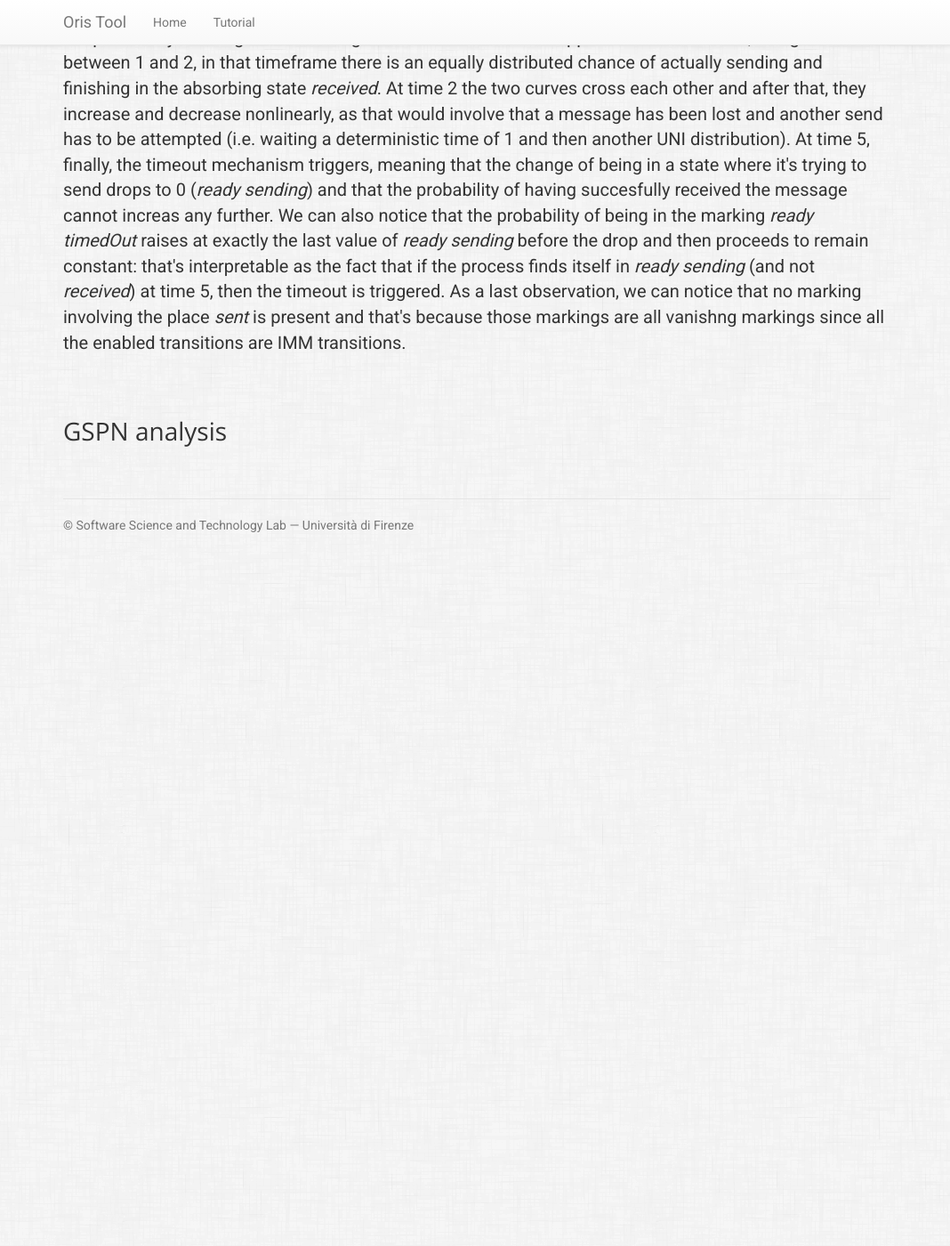
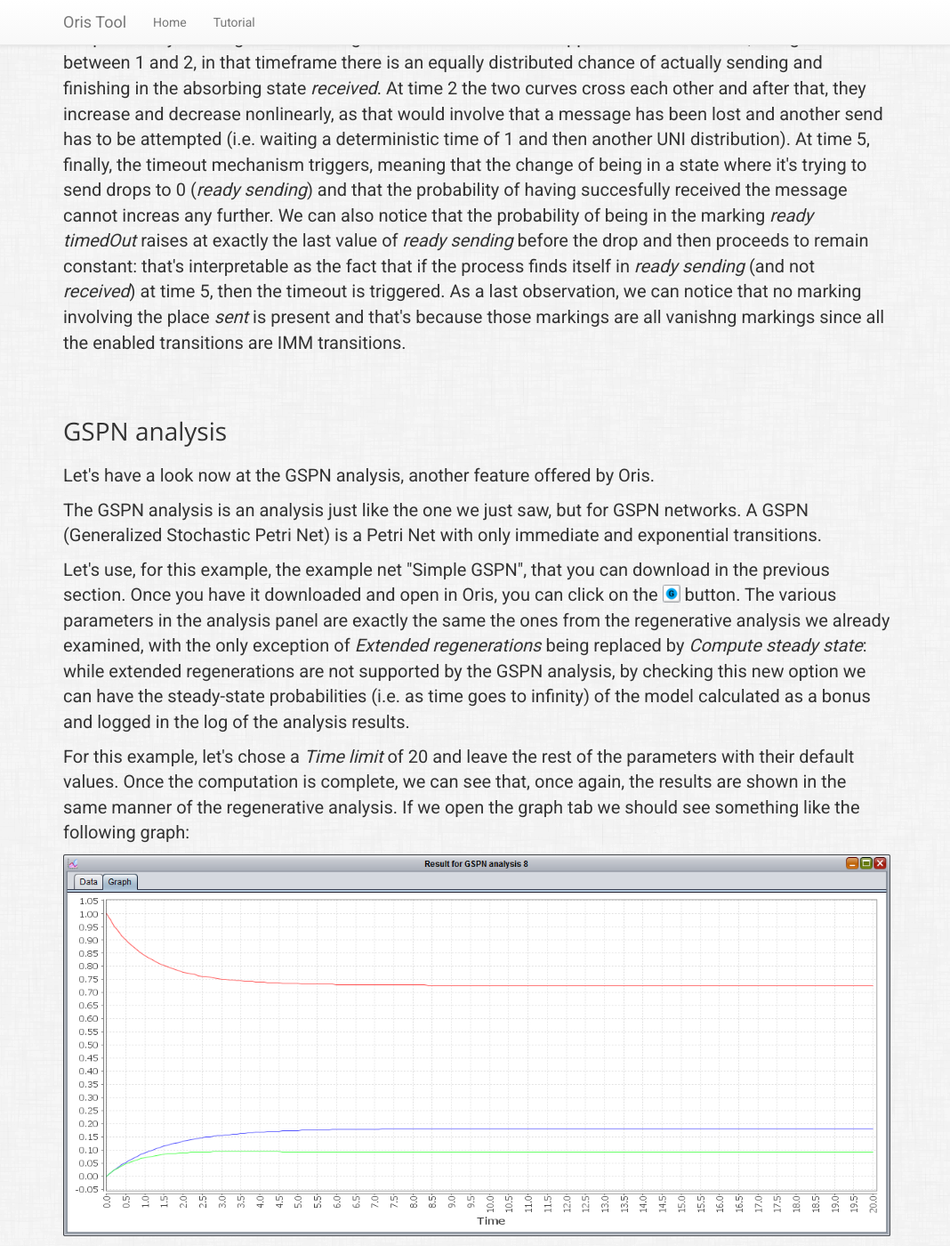
Before and after one commit to oris-tool/oris-tool.github.io, a Jekyll site: the page built from tutorial.html, in a window 1280 px wide and 1400 px high, scrolled down 9267 px. Shown: the whole window at 89% size, without its empty margins (104-1172 px from the left). Built offline with Jekyll 4.4.1, drawn with Linux system fonts in a browser that asks for light colours; before the commit the page ends 9897 px from its top, so only the background shows below that; some of the changed text lies outside the part shown.

Commit message:
Finished GSPN analysis

```diff
--- a/css/oris.sass
+++ b/css/oris.sass
@@ -180,7 +180,8 @@ div.pn-example-row
         background: #3487f7
         color: #fff
         margin-top: 100px
-        padding: 5px
+        padding-top: 5px
+        padding-bottom: 5px
         small
           color: #fff
       p
--- a/tutorial.html
+++ b/tutorial.html
@@ -135,4 +135,10 @@ title: Oris Tool's tutorials and examples
 
 <div class="row section features">
   <h4>GSPN analysis</h4>
+  <p>Let's have a look now at the GSPN analysis, another feature offered by Oris.</p>
+  <p>The GSPN analysis is an analysis just like the one we just saw, but for GSPN networks. A GSPN (Generalized Stochastic Petri Net) is a Petri Net with only immediate and exponential transitions.</p>
+  <p>Let's use, for this example, the example net "Simple GSPN", that you can download in the previous section. Once you have it downloaded and open in Oris, you can click on the <img class="toolbar-btn" src="images/tutorial/gspn_analysis_btn.png"> button. The various parameters in the analysis panel are exactly the same the ones from the regenerative analysis we already examined, with the only exception of <i>Extended regenerations</i> being replaced by <i>Compute steady state</i>: while extended regenerations are not supported by the GSPN analysis, by checking this new option we can have the steady-state probabilities (i.e. as time goes to infinity) of the model calculated as a bonus and logged in the log of the analysis results.</p>
+  <p>For this example, let's chose a <i>Time limit</i> of 20 and leave the rest of the parameters with their default values. Once the computation is complete, we can see that, once again, the results are shown in the same manner of the regenerative analysis. If we open the graph tab we should see something like the following graph:</p>
+  <p><img class="tutorial-screenshot" src="images/tutorial/gspn_analysis_graph.png"></p>
+  <p>After a first transitory phase, we can see that the model reaches a steady state pretty soon. Clearly the probabilities for <i>P3</i> and <i>P4</i> are lower, since the execution flow of the model is split between the two after <i>P2</i>, with the probability of being in <i>P3</i> higher since the rate of its transition is lower than <i>P4</i>'s transition. Also we notice that <i>P2</i> is not listed, being a vanishing state. If you are interested in knowing the exact value of the steady-state probabilities for these three tangible states, you can rerun the analysis with <i>Compute steady</i> state checked and then open the log: the result should be 0.73 for <i>P1</i>, 0.18 for <i>P3</i> and 0.09 for <i>P4</i>.</p>
 </div>
```
Also changed, not shown: images/tutorial/gspn_analysis_btn.png (added), images/tutorial/gspn_analysis_graph.png (added).
